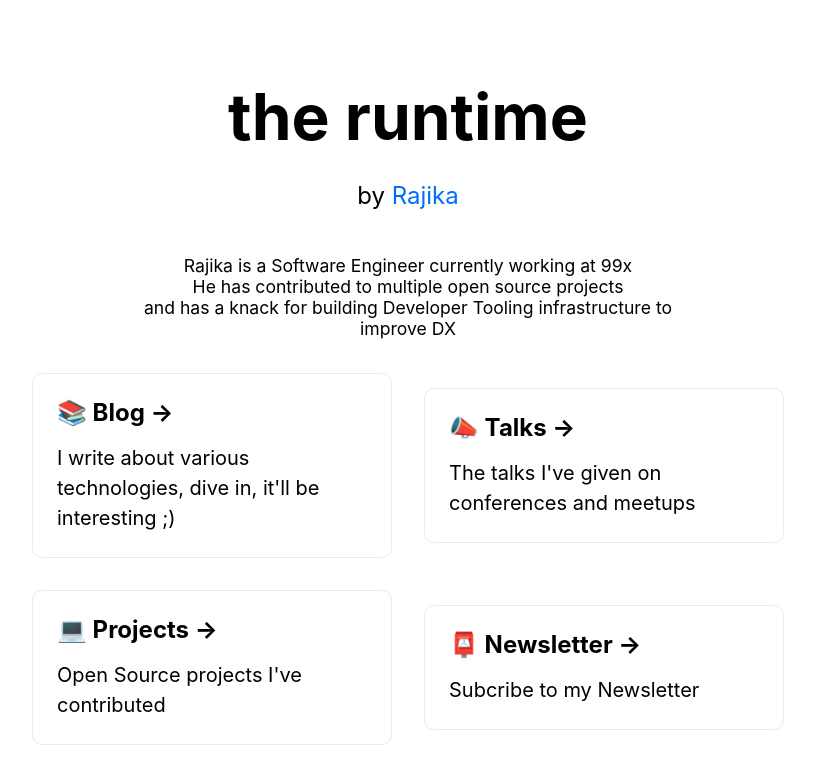
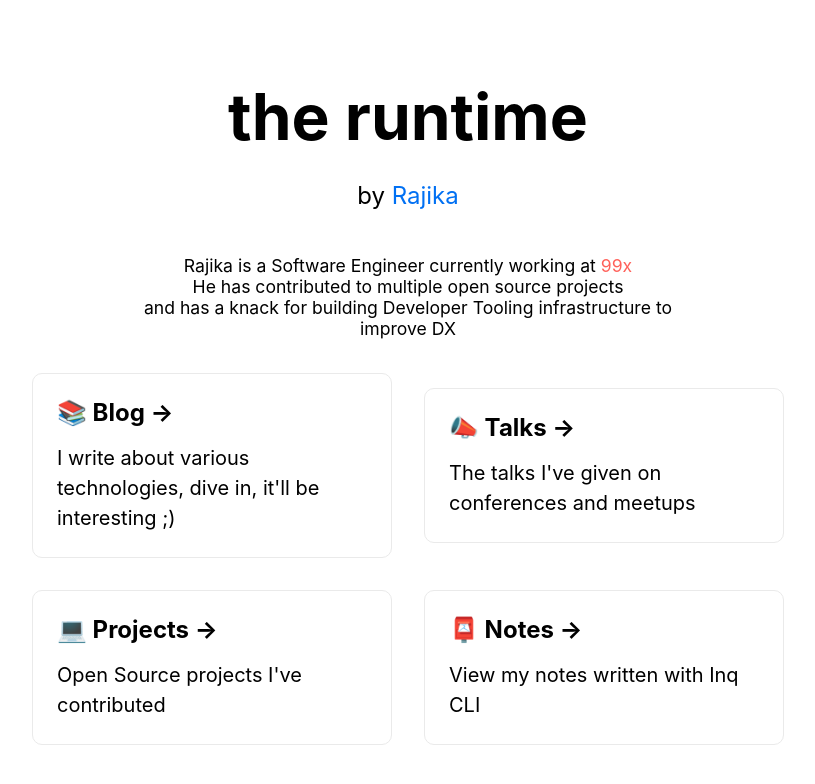
Before and after one commit to rajikaimal/readdir.dev, a Next.js app: page / in a window 1280 px wide. Shown: the top 784 px of the page, without its empty margins (232-1047 px from the left). Built offline with nearby package versions, Linux system fonts and the light colour scheme.

Commit message:
Add notes

```diff
--- a/pages/index.js
+++ b/pages/index.js
@@ -19,7 +19,7 @@ export default function Home() {
 
         <p className={styles.intro}>
           Rajika is a Software Engineer currently working at{' '}
-          <a class="work" href="http://99x.io/">
+          <a className={styles.work} href="http://99x.io/">
             {' '}
             99x{' '}
           </a>
@@ -55,10 +55,10 @@ export default function Home() {
             </a>
           </Link>
 
-          <Link href="/talks">
+          <Link href="https://github.com/rajikaimal/inq-notes">
             <a className={styles.card}>
-              <h3>📮 Newsletter &rarr;</h3>
-              <p>Subcribe to my Newsletter</p>
+              <h3>📮 Notes &rarr;</h3>
+              <p>View my notes written with Inq CLI</p>
             </a>
           </Link>
         </div>
--- a/styles/Home.module.css
+++ b/styles/Home.module.css
@@ -68,17 +68,12 @@
 }
 
 .work {
-  color: #0070f3;
+  color: #ff615a;
 }
 
 .intro {
   font-size: 1.1rem;
   text-align: center;
-  transition: transform 0.2s;
-}
-
-.intro:hover {
-  transform: scale(1.1);
 }
 
 .code {
```
